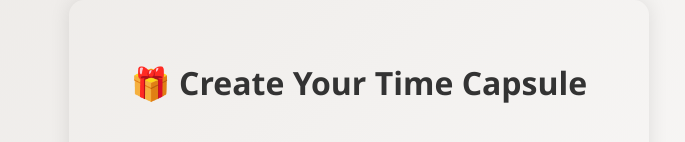
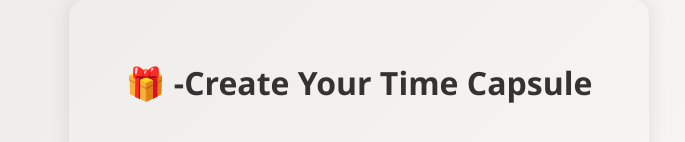
Before and after one commit to dhineshkumar0416/digital-capsule, a plain HTML site: page index.html in a window 1280 px wide. Shown: the top 142 px of the page, without its empty margins (281-966 px from the left). Drawn offline with Linux system fonts and the light colour scheme.

Commit message:
Update index.html

```diff
--- a/index.html
+++ b/index.html
@@ -6,7 +6,7 @@
   <link rel="stylesheet" href="style.css">
 </head>
 <body>
-  <h1>🎁 Create Your Time Capsule</h1>
+  <h1>🎁 -Create Your Time Capsule</h1>
   <form id="capsuleForm" enctype="multipart/form-data">
     <input type="text" name="title" placeholder="Title" required><br>
     <textarea name="message" placeholder="Your message..." required></textarea><br>
```
